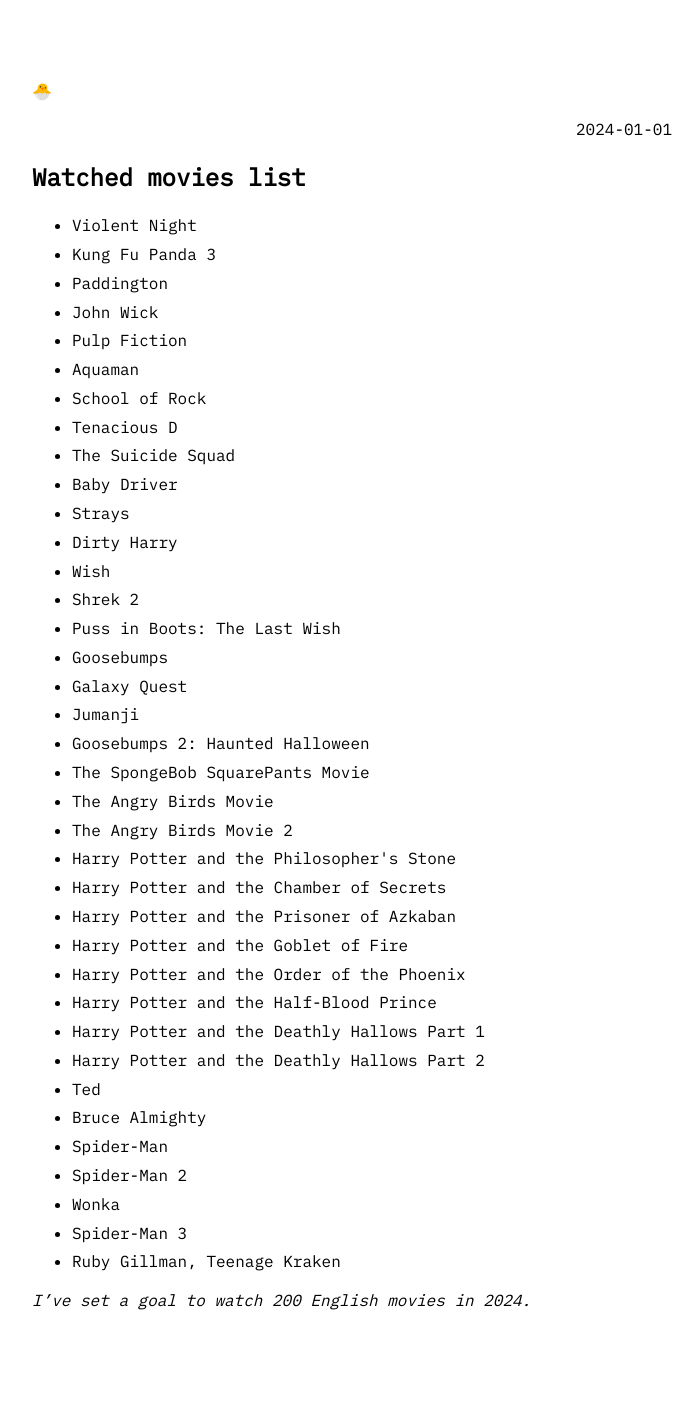
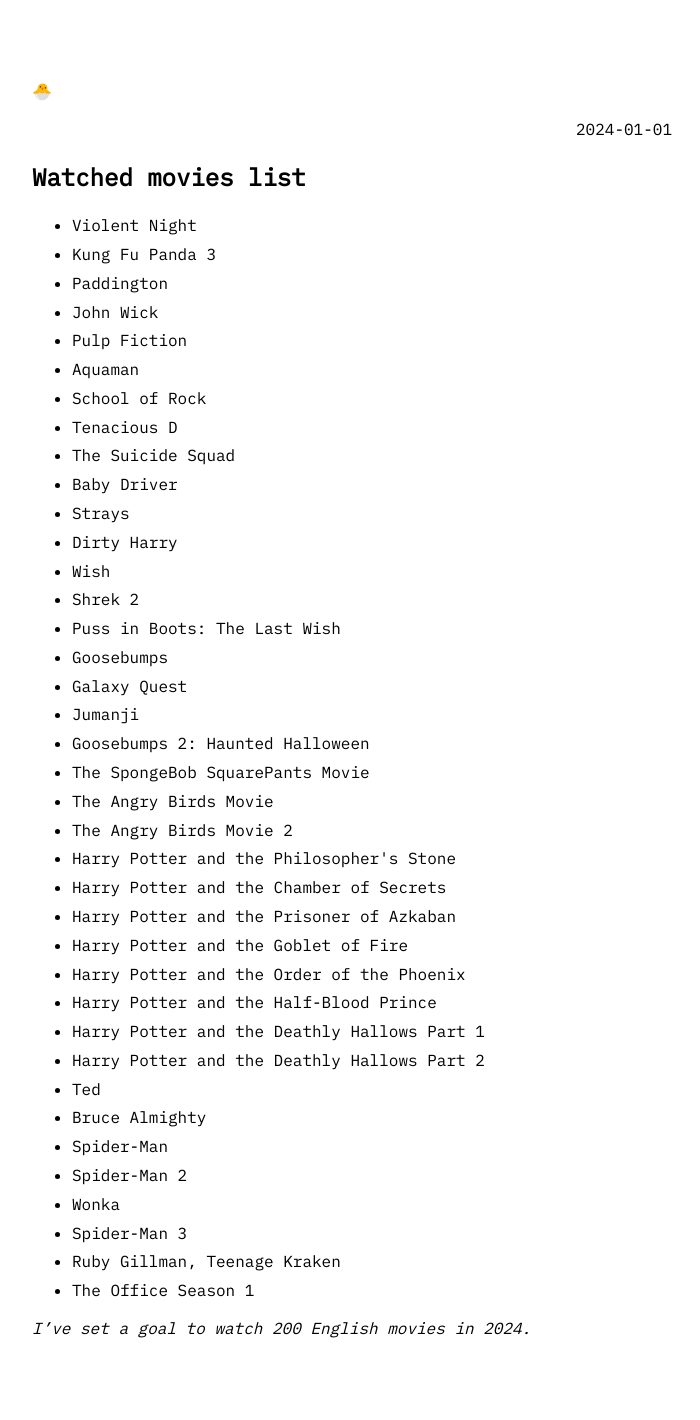
Before and after one commit to prolkh/prolkh.github.io, a Jekyll site: the page built from watched-movies-list.md, in a window 1280 px wide. Shown: the whole page, without its empty margins (288-988 px from the left). Built offline with Jekyll 4.4.1, drawn with Linux system fonts in a browser that asks for light colours; before the commit the page ends 1391 px from its top, so only the background shows below that.

Commit message:
doc: Add the office season1

```diff
--- a/_data/movies.yml
+++ b/_data/movies.yml
@@ -109,3 +109,6 @@
 
   - title: "Ruby Gillman, Teenage Kraken"
     date : '2024-02-21'
+
+  - title: "The Office Season 1"
+    date : '2024-02-25'
```
